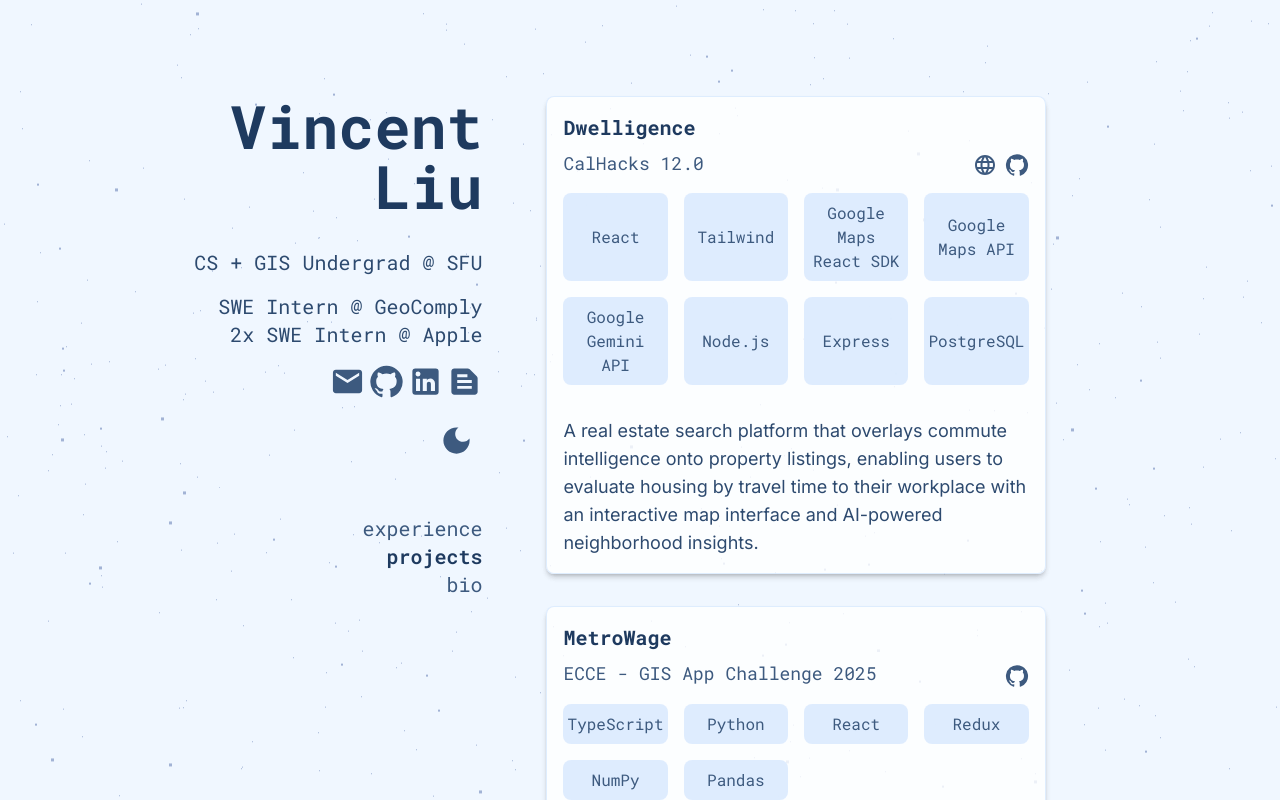
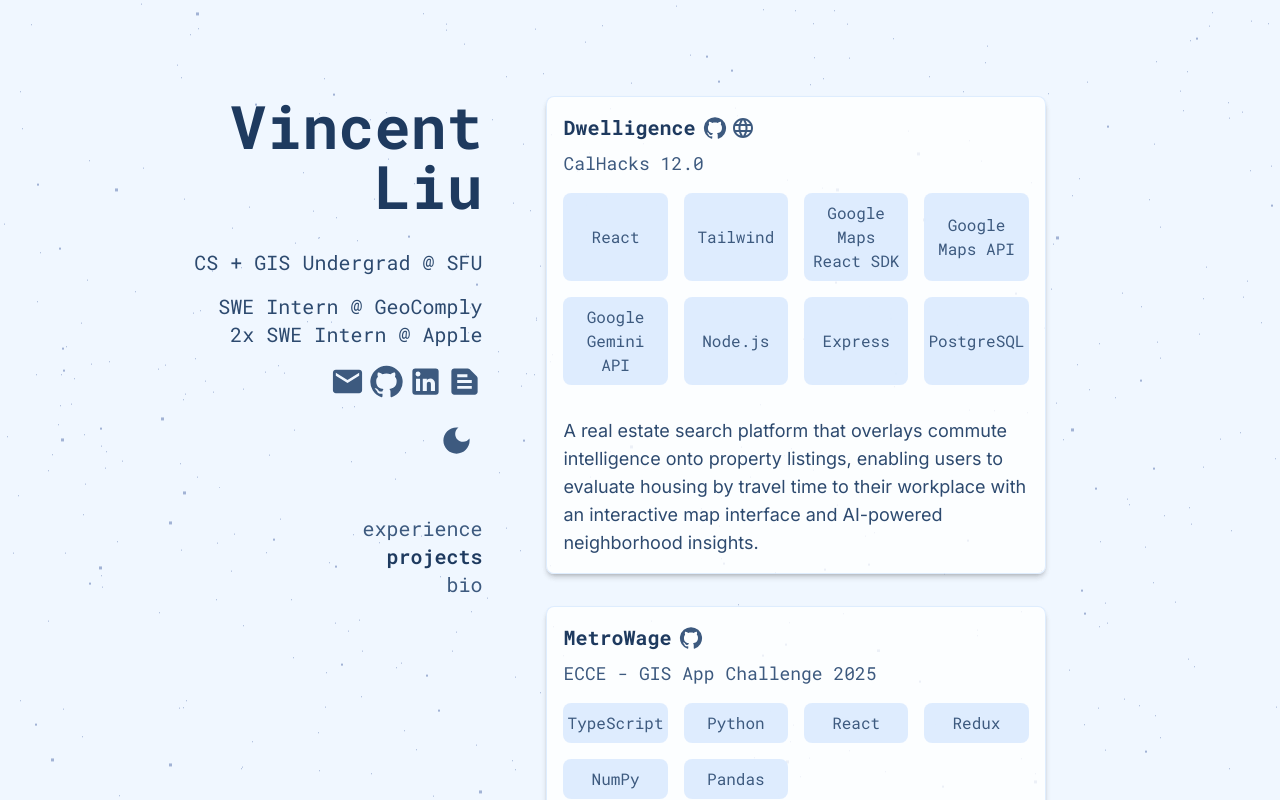
Before and after one commit to vinn03/personal-portfolio, a React (Vite) app in the folder portfolio/: page / in a window 1280 px wide. Both pictures are taken after a click on the link "projects". Shown: the top 800 px of the page. Built offline with nearby package versions, Linux system fonts and the light colour scheme.

Commit message:
updated project component

```diff
--- a/portfolio/src/components/projects/project-component.tsx
+++ b/portfolio/src/components/projects/project-component.tsx
@@ -36,34 +36,36 @@
 }) => {
   return (
     <div className="bg-white/80 dark:bg-blue-400/20 border border-blue-200/50 dark:border-transparent p-4 rounded-lg shadow-md relative">
-      <h1 className="text-xl font-bold font-mono text-navy-900 dark:text-blue-100 mb-2">
-        {title}
-      </h1>
-      <span className="text-sm lg:text-lg font-mono text-navy-700 dark:text-blue-300 flex justify-between">
-        <h3 className="inline">{affiliation}</h3>
-        <span>
+      <div className="flex items-center gap-2 mb-2">
+        <h1 className="text-xl font-bold font-mono text-navy-900 dark:text-blue-100">
+          {title}
+        </h1>
+        <span className="text-navy-700 dark:text-blue-300">
+          {githubLink ? (
+            <a
+              href={githubLink}
+              target="_blank"
+              rel="noreferrer"
+              className="hover:text-navy-900 dark:hover:text-blue-100 mr-1"
+            >
+              <GitHub />
+            </a>
+          ) : null}
           {webLink ? (
             <a
               href={webLink}
               target="_blank"
               rel="noreferrer"
-              className="hover:text-navy-900 dark:hover:text-blue-100 mr-2 inline"
+              className="hover:text-navy-900 dark:hover:text-blue-100"
             >
               <LanguageIcon />
             </a>
           ) : null}
-          {githubLink ? (
-            <a
-              href={githubLink}
-              target="_blank"
-              rel="noreferrer"
-              className="hover:text-navy-900 dark:hover:text-blue-100 inline"
-            >
-              <GitHub />
-            </a>
-          ) : null}
         </span>
-      </span>
+      </div>
+      <h3 className="text-sm lg:text-lg font-mono text-navy-700 dark:text-blue-300">
+        {affiliation}
+      </h3>
       <div className="grid grid-cols-3 lg:grid-cols-4 gap-4 mt-4">
         {technologies?.map((tech) => <Skill tech={tech} />)}
       </div>
```
